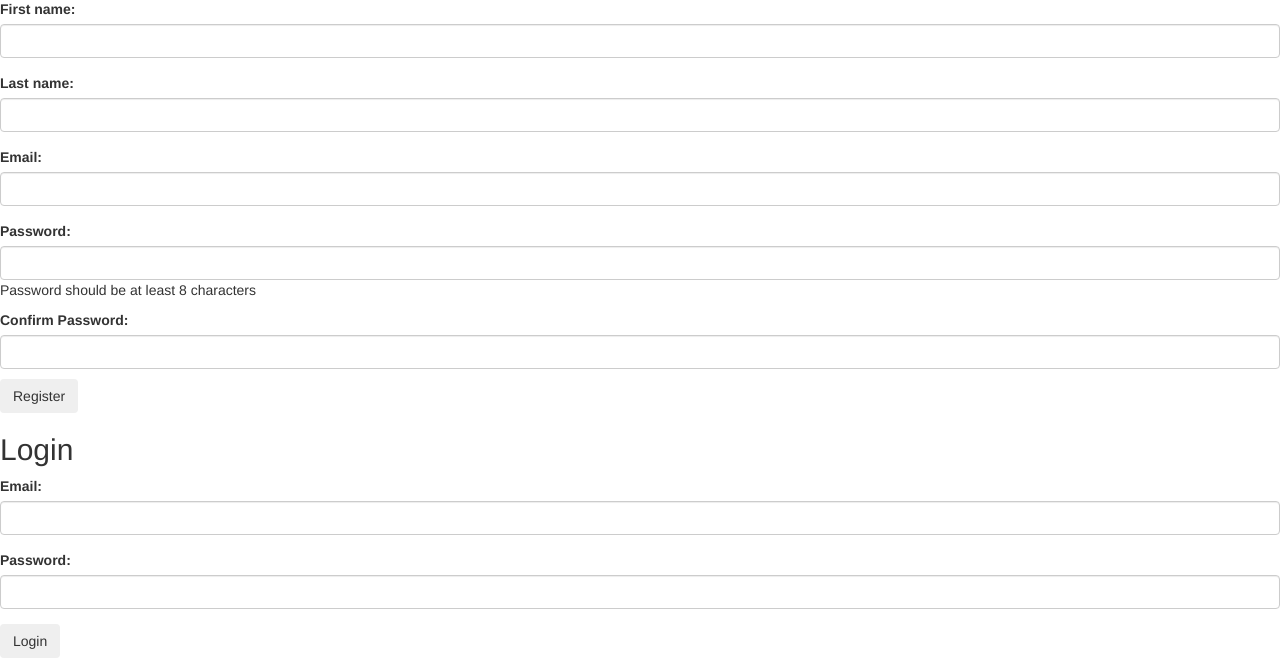
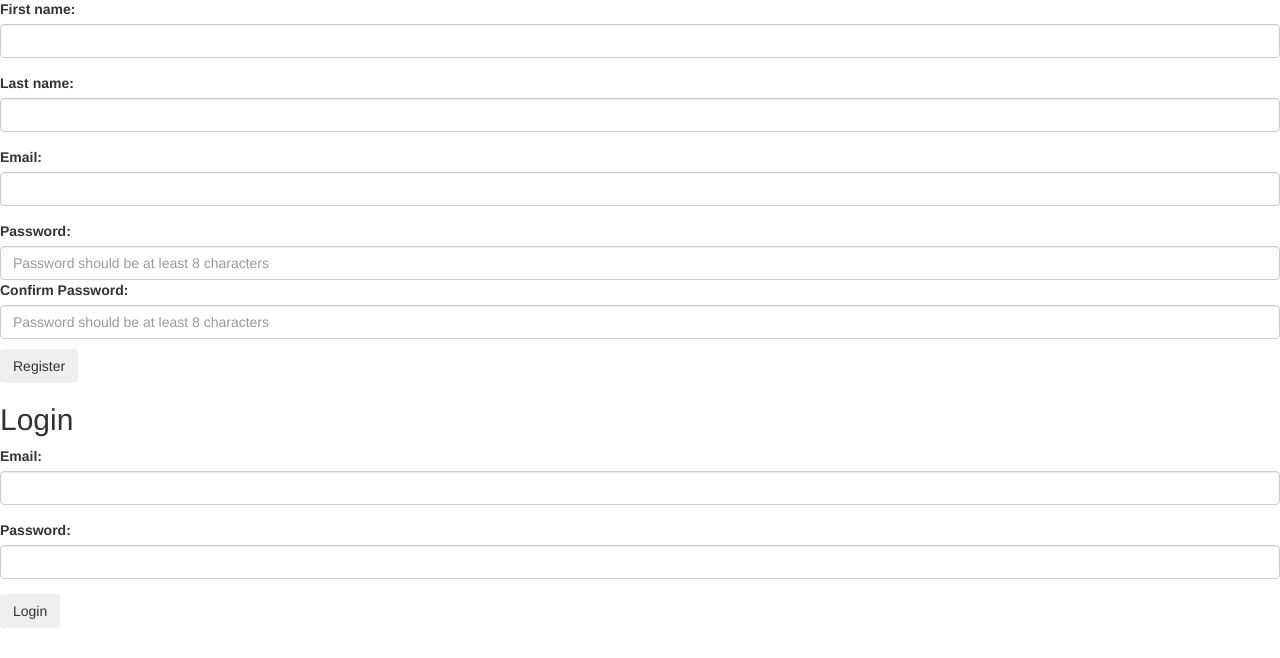
Before and after one commit to adeodato01/campfriends, a Django app: page /login in a window 1280 px wide. Shown: the part 154-812 px from the top of the page. After the commit the page ends 782 px from the top, so only its background shows below. Run offline with Django 3.2, Linux system fonts and the light colour scheme; parts of the project's set-up code (start-up, migrations or seed data) failed here and were passed over; some libraries are stand-ins or nearby versions.

Commit message:
added function to add_info.html, and login.html

```diff
--- a/apps/campfriends/templates/campfriends/add_info.html
+++ b/apps/campfriends/templates/campfriends/add_info.html
@@ -26,7 +26,7 @@
 	  		</div>
 	  		<div class="form-group">
 		    	<label for="desc">Description:</label>
-		    	<textarea class="form-control" rows="5" id="desc" name="desc" value='{{desc}}'></textarea>
+		    	<textarea class="form-control" rows="5" id="desc" name="desc" value='{{desc}}' placeholder="Amenities, terrain, accessibility, etc."></textarea>
 	  		</div>
 	  		<input type="submit" name="add_info_button" value="Add">
   		</form>
--- a/apps/login/templates/login/login.html
+++ b/apps/login/templates/login/login.html
@@ -39,11 +39,10 @@
                     </div>
                     <div class="form-group">
                         <label for="password">Password:</label>
-                        <input type="password" class="form-control" name="password1">
-                        <p>Password should be at least 8 characters</p>
+                        <input type="password" class="form-control" name="password1" placeholder="Password should be at least 8 characters">
                     <div class="form-goup">
                         <label for="confirm_password">Confirm Password:</label>
-                        <input type="password" class="form-control" name="password2"></p>
+                        <input type="password" class="form-control" name="password2" placeholder="Password should be at least 8 characters"></p>
                     </div>
                     <input type="submit" class="btn" value="Register">
                 </form>
```
Also changed, not shown: db.sqlite3.
